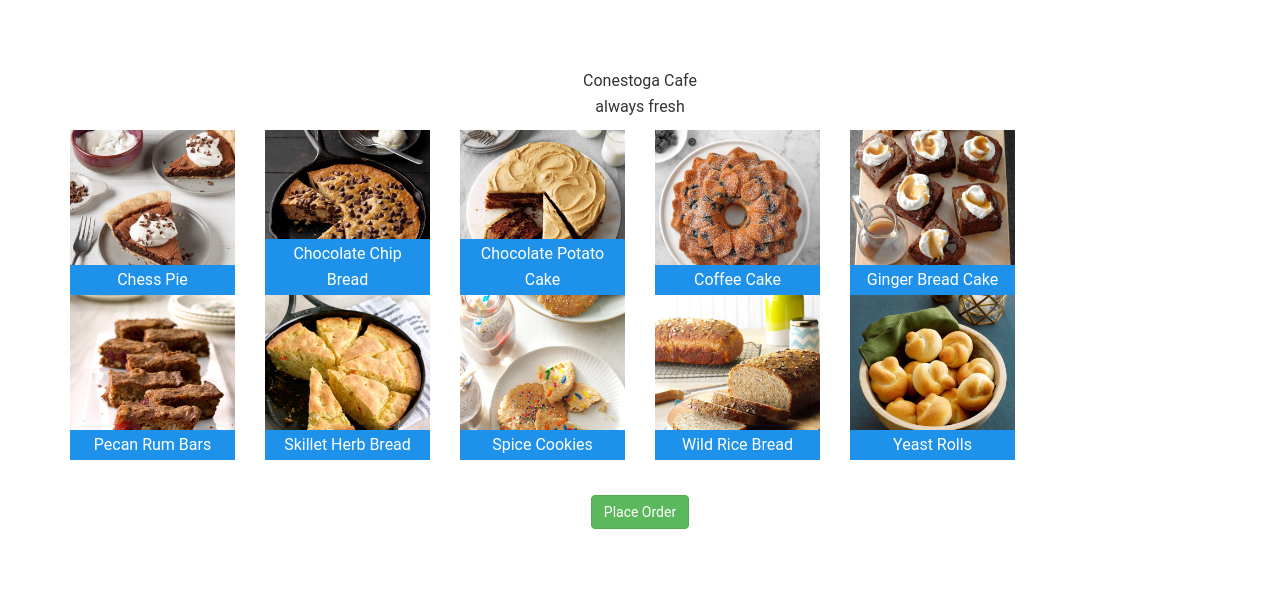
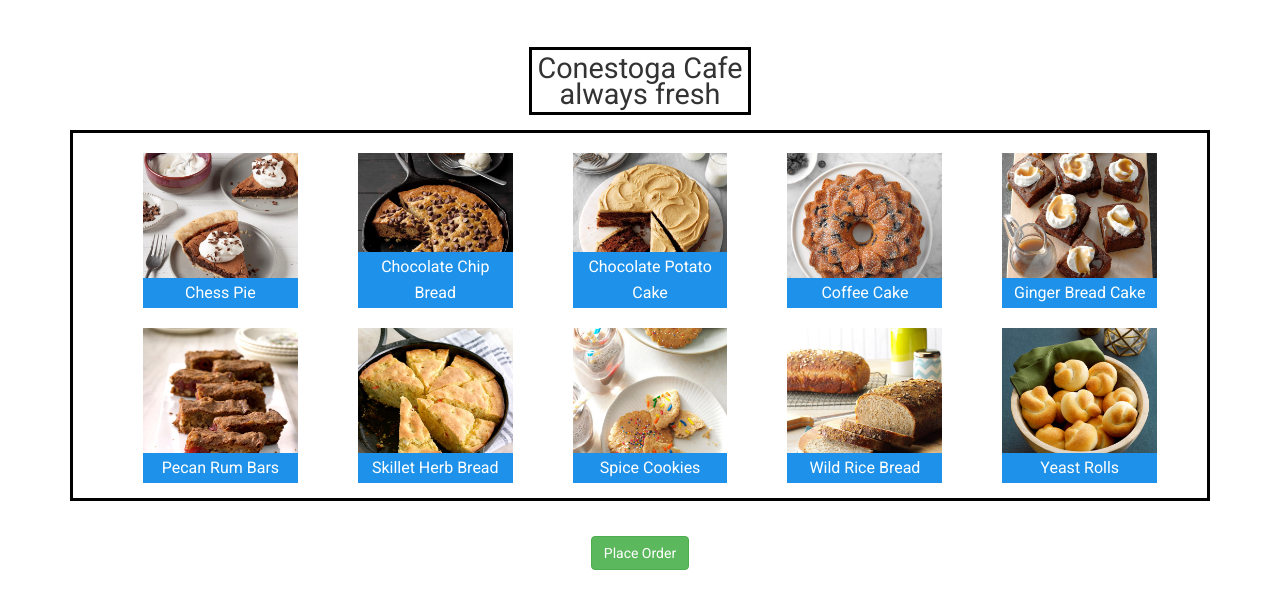
Before and after one commit to jyothsnaadusumilli/midterm_6824, a plain HTML site: page index.html in a window 1280 px wide. Drawn offline with nearby package versions, Linux system fonts and the light colour scheme.

Commit message:
Update style.css

```diff
--- a/style.css
+++ b/style.css
@@ -1,4 +1,4 @@
-
+@import url('https://fonts.googleapis.com/css?family=Roboto:100,100i,300,300i,400,400i,500,500i,700,700i');
 
 
 body{
@@ -16,15 +16,34 @@ img{
 .simple-effect {
     padding: 1em .4em;
     display: block;
-    font-size: 1.8em;
-}
-.simple-effect span {
-    color: #1e92ea;
 }
 
 
-/*-- global css --*/
+.borderr{
+	padding: 5px !important;
+	margin: 5px !important;
+	font-size: 1.8em;
+	border: black solid;
+	font-size: 1.8em;
+	text-align: center;
+	display: inline-block;
+}
+.img-border-box{
+	border: black solid;
+	padding-bottom: 15px;
+}
+.centerr{
+	display: flex;
+	justify-content: center;
+	flex-wrap: wrap;
+	margin-top: 20px;
+    margin-left: 40px;
+}
 
+.col-sm-2{
+	margin-left: 15px;
+    margin-right: 15px;
+}
 .overlay,
 .overlay-text,
 .simple-text,
@@ -66,7 +85,7 @@ img{
 	visibility: hidden;
 }
 
-/*-- simple overlay css --*/
+
 
 	.simple-overlay{
 		opacity: 0;
@@ -77,7 +96,7 @@ img{
 		opacity: 1;
 	}
 
-	/*-- left to right overlay --*/
+
 
 	.simple-overlay-1{
 		width: 0px;
@@ -89,7 +108,6 @@ img{
 		width: 100%;
 	}
 
-	/*-- right to left overlay --*/
 
 	.simple-overlay-2{
 		width: 0px;
@@ -102,7 +120,6 @@ img{
 		width: 100%;
 	}
 
-	/*-- right corner to left overlay --*/
 
 	.simple-overlay-3{
 		height: 0px;
@@ -117,7 +134,7 @@ img{
 		height: 100%;
 	}
 
-	/*-- ovarlay text effect-1 --*/
+
 
 	.overlay-text {
 	    position: absolute;
@@ -147,7 +164,7 @@ img{
 		transform: scale(1);
 	}
 
-	/*-- overlay text effect 2 --*/
+
 
 	.overlay-sim-text-2{
 		position: absolute;
@@ -181,7 +198,7 @@ img{
 		opacity: 0;
 	}
 
-	/*-- overlay text effect 3 --*/
+
 
 	.overlay-text-effect-3 {
 	    width: 85%;
@@ -193,8 +210,6 @@ img{
 	    outline: 5px solid rgba(246,0,2,.7);
 	    outline-offset: 3px;
 	}
-
-/*!-- ovarlay radious effect --*/
 	.radious-effect img{
 	    border-radius: 0%;
 	    width: 176px;
@@ -221,7 +236,7 @@ img{
 	}
 
 
-/*!-- ovarlay zoom in effect --*/
+
 
 	.zoom-effect-1{
 		overflow: hidden;
@@ -237,7 +252,7 @@ img{
 		-webkit-transform: scale(1.1);
 	}
 
-/*!-- ovarlay zoom out effect --*/
+
 
 	.zoom-effect-2{
 		overflow: hidden;
@@ -253,7 +268,7 @@ img{
 		-webkit-transform: scale(1);
 	}
 
-/*--overlay opacity effect --*/
+
 
 	.opacity-effect img{
 		opacity: 1;
@@ -264,7 +279,7 @@ img{
 		opacity: .5;
 	}
 
-/*-- overlay blur effect --*/
+
 
 	.blur-effect img{
 		filter: blur(2px);
@@ -275,7 +290,6 @@ img{
 		-webkit-filter:blur(0);
 	}
 
-/*-- overlay grayscle effect --*/
 
 	.grayscale-effect img{
 		filter: grayscale(100%);
```
